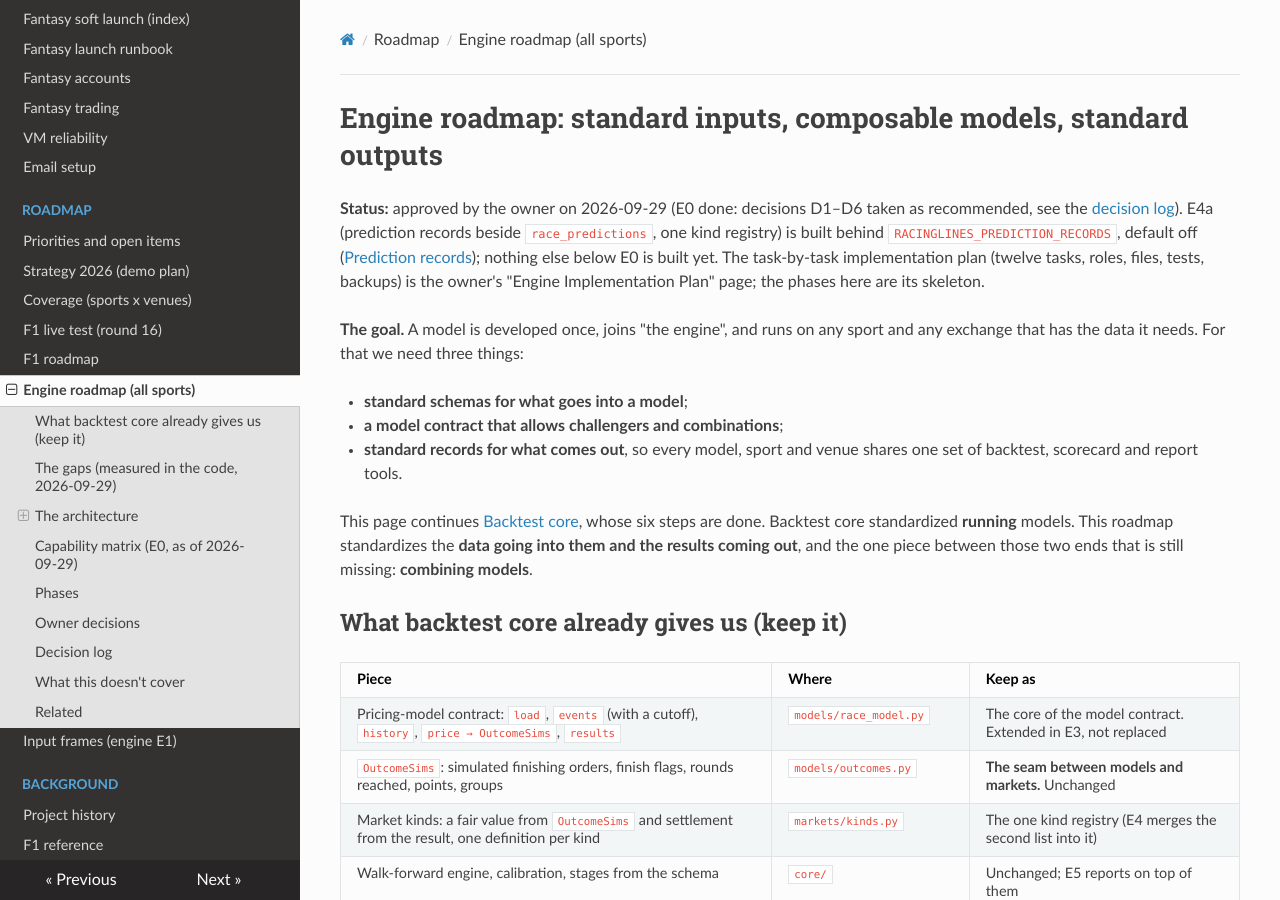
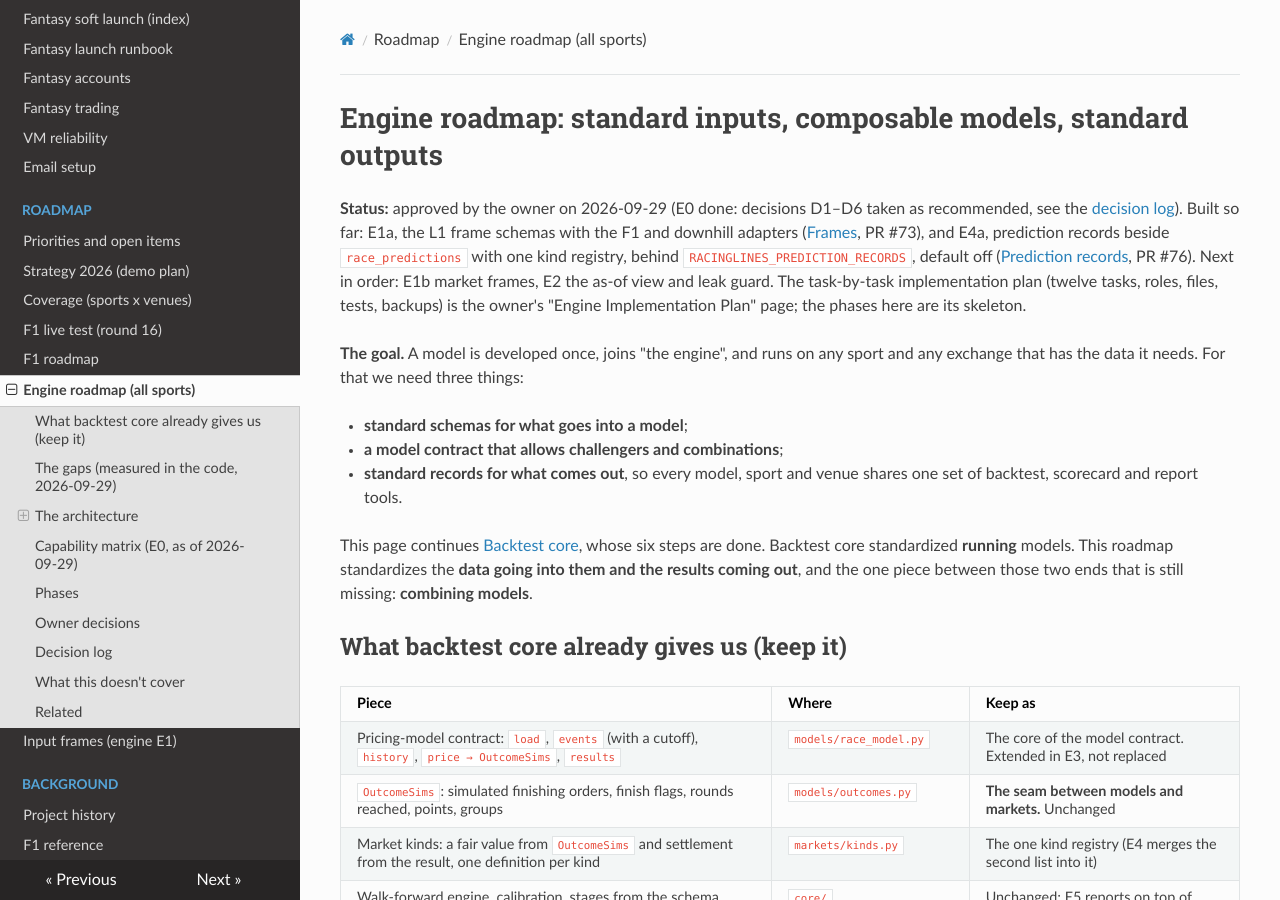
Before and after one commit to lalligagger/racinglines-public, an MkDocs documentation site: the page built from docs/engine-roadmap.md, in a window 1280 px wide and 900 px high. Built offline with MkDocs 1.6.1, drawn with Linux system fonts in a browser that asks for light colours; nearby versions of some CDN libraries; some of the changed text lies outside the part shown.

Commit message:
docs: engine roadmap and todo mark E1a (#73) and E4a (#76) done; fix a todo anchor
The todo's M0 line pointed at a Data section that does not exist yet;
it now points at the tape-sports section and says the MotoGP limits
paragraph is still to be written, so mkdocs --strict passes on main again.

Co-Authored-By: Claude Fable 5.1 <noreply@anthropic.com>
Claude-Session: https://claude.ai/code/session_012EJuMdSPjyqE3yvic8m6NE

```diff
--- a/docs/engine-roadmap.md
+++ b/docs/engine-roadmap.md
@@ -1,9 +1,11 @@
 # Engine roadmap: standard inputs, composable models, standard outputs
 
 **Status:** approved by the owner on 2026-09-29 (E0 done: decisions D1–D6 taken as recommended, see the
-[decision log](#decision-log)). E4a (prediction records beside `race_predictions`, one kind registry) is built behind
-`RACINGLINES_PREDICTION_RECORDS`, default off ([Prediction records](backtest-core.md#prediction-records)); nothing else below E0 is built yet. The task-by-task implementation plan (twelve tasks,
-roles, files, tests, backups) is the owner's "Engine Implementation Plan" page; the phases here are its skeleton.
+[decision log](#decision-log)). Built so far: E1a, the L1 frame schemas with the F1 and downhill adapters
+([Frames](frames.md), PR #73), and E4a, prediction records beside `race_predictions` with one kind registry, behind
+`RACINGLINES_PREDICTION_RECORDS`, default off ([Prediction records](backtest-core.md#prediction-records), PR #76).
+Next in order: E1b market frames, E2 the as-of view and leak guard. The task-by-task implementation plan (twelve
+tasks, roles, files, tests, backups) is the owner's "Engine Implementation Plan" page; the phases here are its skeleton.
 
 **The goal.** A model is developed once, joins "the engine", and runs on any sport and any exchange that
 has the data it needs. For that we need three things:
@@ -243,9 +245,9 @@ start now.
 | Phase | What | Touches live paths? | Done when | Role |
 |---|---|---|---|---|
 | **E0** | This page approved; owner decisions D1–D6 below; the capability matrix written for today's 2 models × 8 sports | No | Decisions logged | Decide |
-| **E1** | L1 frame schemas (declared and checked in tests) + F1 and downhill adapters as read-only views; `[data]` in the sport schemas | No | Both sports produce every frame they claim; `tests/test_frames.py`; goldens unchanged | Implement (Sonnet); the schemas reviewed by the deciding seat |
+| **E1** | **E1a done (PR #73)**; E1b market frames and E1c NASCAR frames open. L1 frame schemas (declared and checked in tests) + F1 and downhill adapters as read-only views; `[data]` in the sport schemas | No | Both sports produce every frame they claim; `tests/test_frames.py`; goldens unchanged | Implement (Sonnet); the schemas reviewed by the deciding seat |
 | **E2** | L2 `DataView.asof` + generic leak guard; `Measurements` rebuilt on it; `market_quotes` through the same view | No (F1 feature values identical) | F1 golden `f1_measurements` byte-identical; a leakage test per frame | Own (Opus) |
-| **E4a** | L4 Prediction records **written alongside** `race_predictions` (new table or Parquet, per D1); kinds merged into one registry | No (readers unchanged) | Every saved run also has long records; a round-trip test | Implement |
+| **E4a** | **Done (PR #76).** L4 Prediction records **written alongside** `race_predictions` (new table or Parquet, per D1); kinds merged into one registry | No (readers unchanged) | Every saved run also has long records; a round-trip test | Implement |
 | **E5** | L5 `eval scores / compare / scorecard` on the records; F1 commands wrap them | No | `f1 compare` and `f1 scorecard` outputs identical through the new path | Implement |
 | **E6** | L6 `report build` + model card template; the first model card for `position_sim` and `timed_runs` | No | Both model cards render to PDF; `mkdocs build --strict` | Implement |
 | **E7** | **First cross-sport proof:** algorithm B (market-implied strengths, requires only `market_links` + `market_quotes`) as a model, and a Plackett-Luce base model (requires `classifications`); run on the NASCAR Kalshi tape and on F1 | No (new models, not live) | A NASCAR model card and scorecard from the recorded Chase tapes, **in time for the December NASCAR decision** | Own (Opus) |
```
Also changed, not shown: docs/todo.md (+2 -2 lines).
